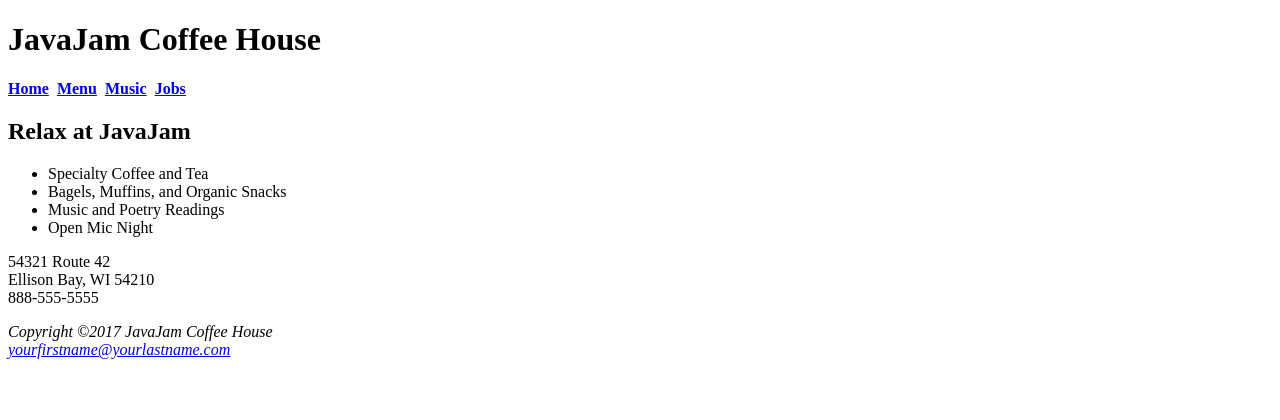
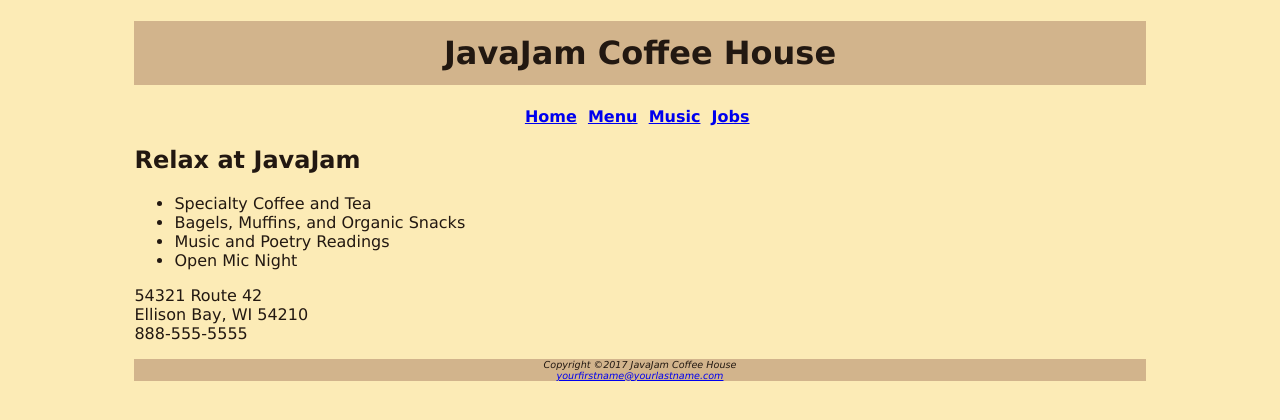
Before and after one commit to jramadani/assignment, a plain HTML site: page index.html in a window 1280 px wide. Drawn offline with Linux system fonts and the light colour scheme.

Commit message:
updated pages with CSS

```diff
--- a/index.html
+++ b/index.html
@@ -3,16 +3,16 @@
 <head>
 	<title>JavaJam Coffee House</title>
 	<meta charset="utf-8">
+	<link rel="stylesheet" type="text/css" href="javajam.css">
 </head>
 <body>
+<div id="wrapper">
 <h1>JavaJam Coffee House</h1>
 <nav>
-<b>
 <a href="index.html">Home</a>&nbsp;
 <a href="menu.html">Menu</a>&nbsp;
 <a href="music.html">Music</a>&nbsp;
 <a href="jobs.html">Jobs</a>&nbsp;
-</b>
 </nav>
 
 <main>
@@ -28,12 +28,12 @@
 </main>
 
 <footer>
-<p><i>Copyright &copy;2017 JavaJam Coffee House
+<p>Copyright &copy;2017 JavaJam Coffee House
 	<br>
-<a href="mailto:yourfirstname@yourlastname.com">yourfirstname@yourlastname.com</a></i></p>
+<a href="mailto:yourfirstname@yourlastname.com">yourfirstname@yourlastname.com</a></p>
 
 </footer>
-
+</div>
 </body>
 
 	</html>
--- /dev/null
+++ b/javajam.css
@@ -0,0 +1,29 @@
+body {
+	background-color:#FCEBB6;
+	color:#221811;
+	font-family:Verdana, Arial, sans-serif;
+}
+
+h1{
+	background-color:#D2B48C;
+	line-height:200%;
+	text-align:center;
+}
+
+nav {
+	text-align:center;
+	font-weight:bold;
+}
+
+footer {
+	background-color:#D2B48C;
+	font-size:.60em;
+	font-style:italic;
+	text-align:center;
+}
+
+#wrapper {
+	width:80%;
+	margin-left:auto;
+	margin-right:auto;
+}
```
Also changed, not shown: menu.html (+3 -1 lines), 1 other file.
